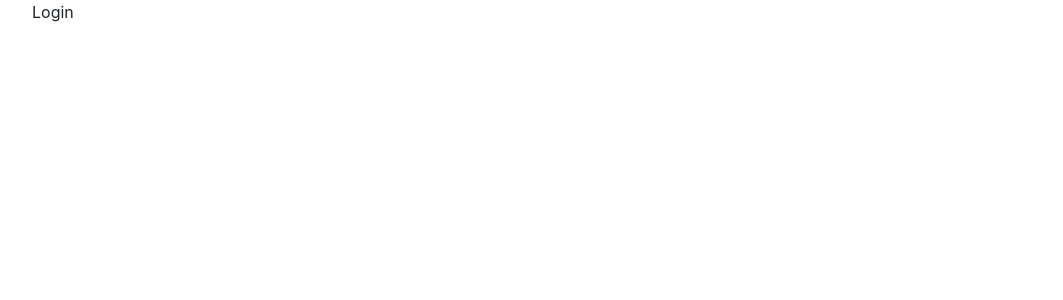
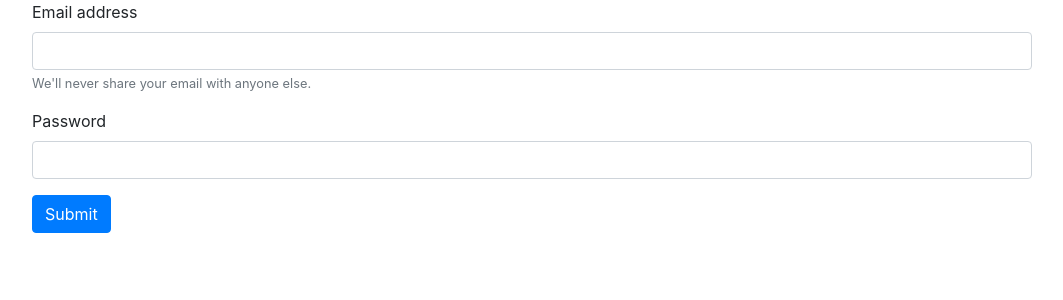
Before and after one commit to CodeSevenic/Sibs-Social-App, a React (Create React App) app in the folder client/: page / in a window 1280 px wide. Shown: the top 300 px of the page, without its empty margins (108-1171 px from the left). Built offline with nearby package versions, Linux system fonts and the light colour scheme.

Commit message:
KasiChat Code Update

```diff
--- a/client/src/pages/login.js
+++ b/client/src/pages/login.js
@@ -1,7 +1,39 @@
-import React from 'react';
+import React, { useState } from 'react';
 
 const Login = () => {
-  return <div>Login</div>;
+  const initialState = { email: '', password: '' };
+  const [userData, setUserData] = useState(initialState);
+  const { email, password } = userData;
+
+  const handleChangeInput = (e) => {
+    const { name, value } = e.target;
+    setUserData({ ...userData, [name]: value });
+  };
+  return (
+    <div className="auth_page">
+      <form>
+        <div class="form-group">
+          <label for="exampleInputEmail1">Email address</label>
+          <input
+            type="email"
+            class="form-control"
+            id="exampleInputEmail1"
+            aria-describedby="emailHelp"
+          />
+          <small id="emailHelp" class="form-text text-muted">
+            We'll never share your email with anyone else.
+          </small>
+        </div>
+        <div class="form-group">
+          <label for="exampleInputPassword1">Password</label>
+          <input type="password" class="form-control" id="exampleInputPassword1" />
+        </div>
+        <button type="submit" class="btn btn-primary">
+          Submit
+        </button>
+      </form>
+    </div>
+  );
 };
 
 export default Login;
```
